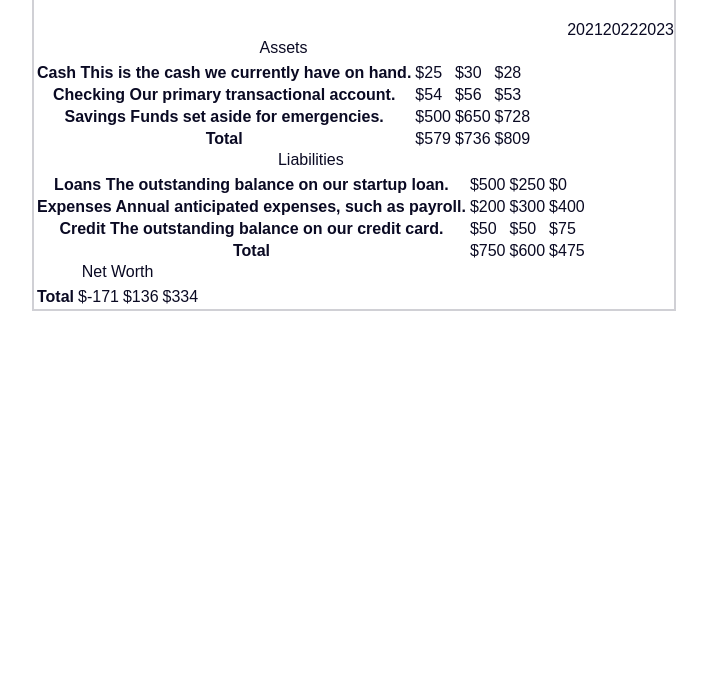
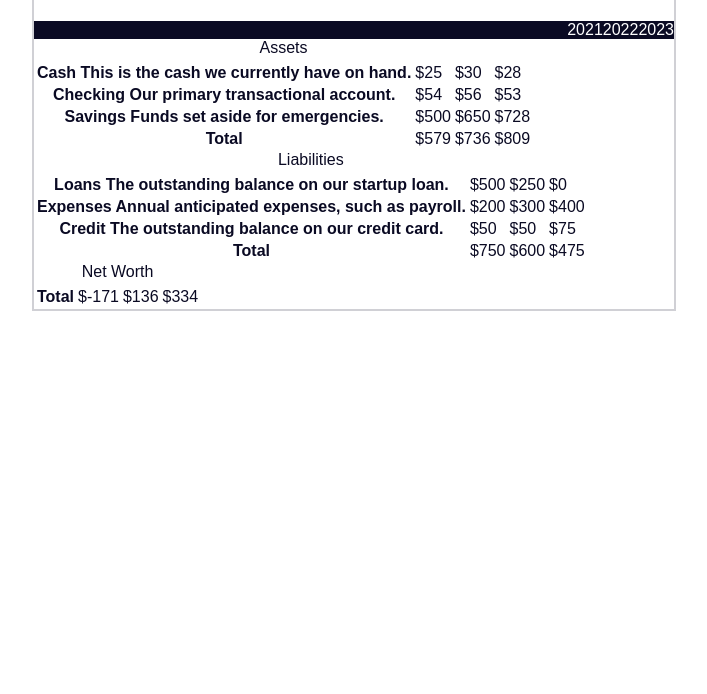
Before and after one commit to johndaviddc/BalanceSheet, a plain HTML site: page index.html in a window 1280 px wide. Shown: the part 106-800 px from the top of the page, without its empty margins (286-993 px from the left). Drawn offline with Linux system fonts and the light colour scheme.

Commit message:
Make the text #fff and the background #0a0a23

```diff
--- a/styles.css
+++ b/styles.css
@@ -51,4 +51,6 @@ section {
     justify-content: flex-end;
     position: sticky;
     top: 0;
+    color: #fff;
+    background: #0a0a23;
 }
```
